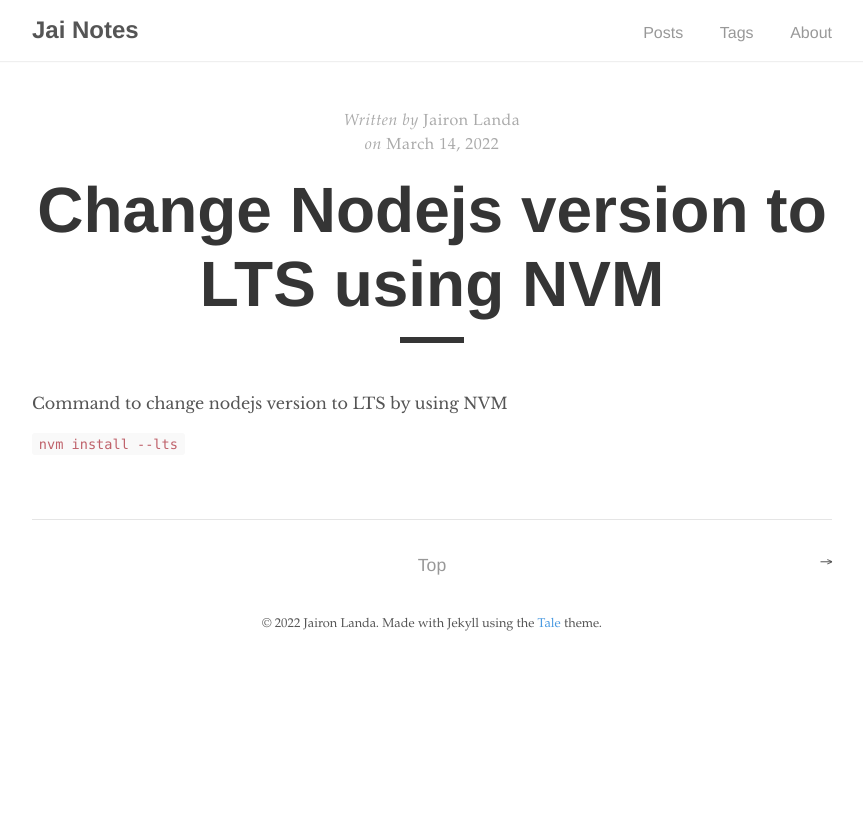
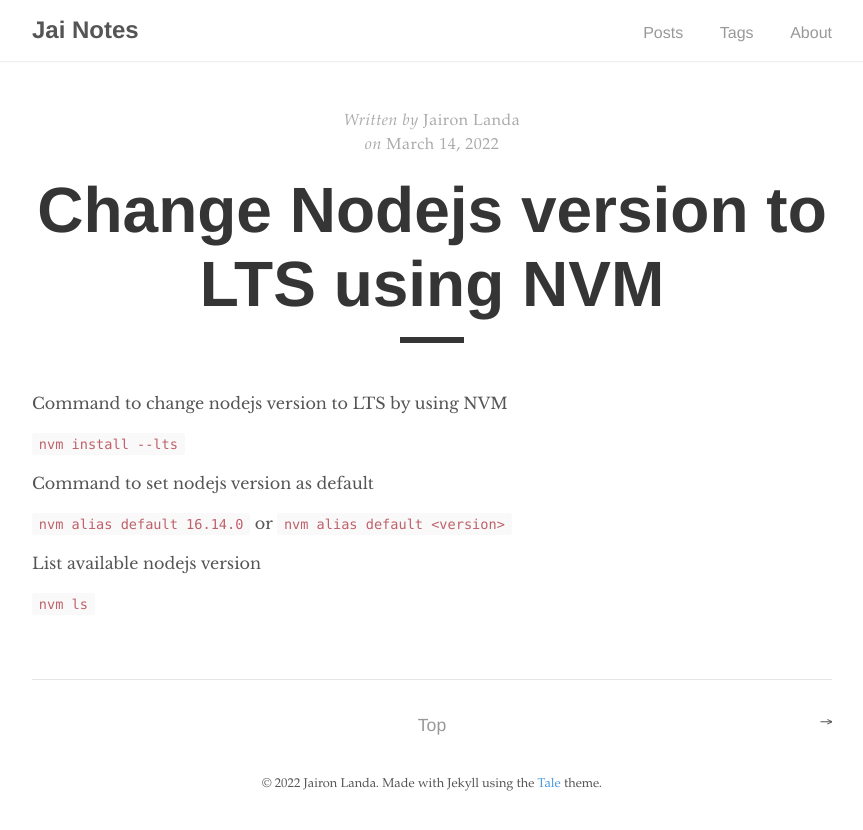
Before and after one commit to Jaironlanda/notes, a Jekyll site: the page built from _posts/2022-03-14-nvm-setup.md, in a window 1280 px wide. Shown: the top 830 px of the page, without its empty margins (208-1071 px from the left). Built offline with Jekyll 4.4.1, drawn with Linux system fonts in a browser that asks for light colours.

Commit message:
add note for nodejs

```diff
--- a/_posts/2022-03-14-nvm-setup.md
+++ b/_posts/2022-03-14-nvm-setup.md
@@ -7,3 +7,11 @@ tags: nodejs
 Command to change nodejs version to LTS by using NVM
 
 `nvm install --lts`
+
+Command to set nodejs version as default
+
+`nvm alias default 16.14.0` or `nvm alias default <version>`
+
+List available nodejs version
+
+`nvm ls`
```
